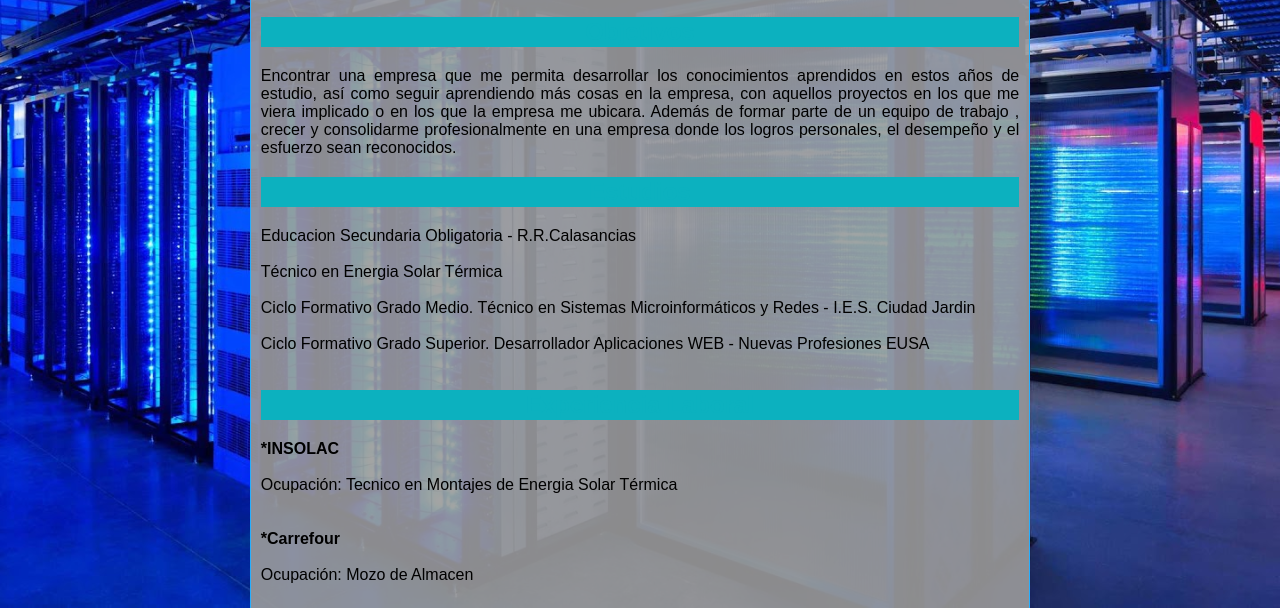
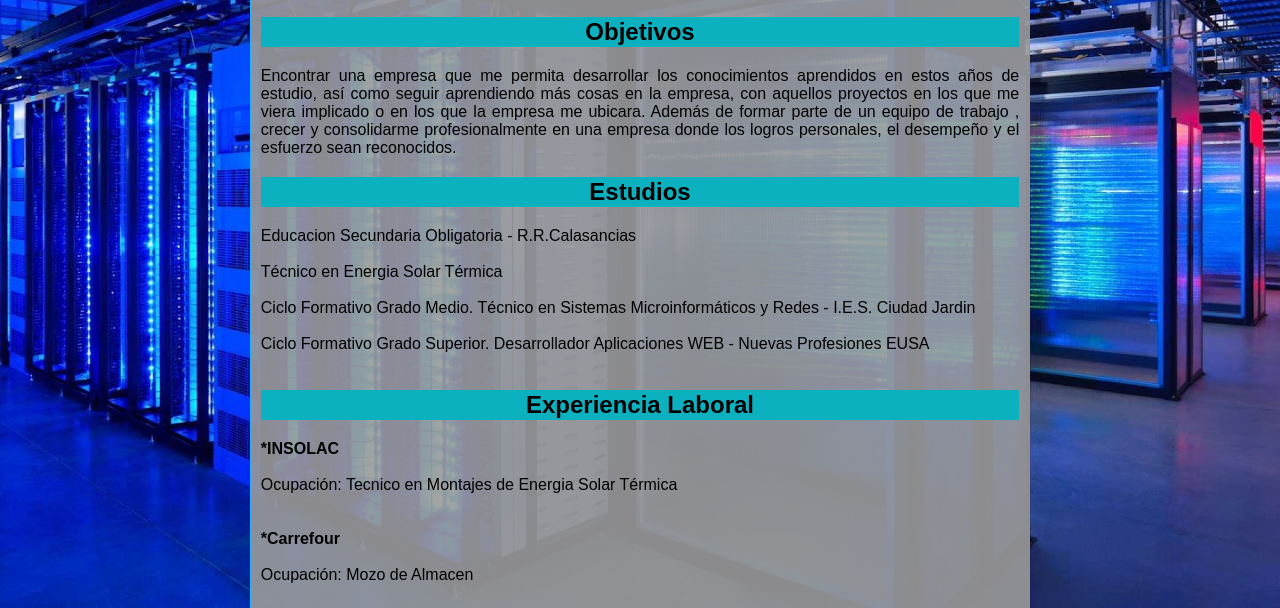
Before and after one commit to JuanCC90/JuanCC90.github.io, a plain HTML site: page index.html in a window 1280 px wide. Shown: the part 192-800 px from the top of the page. Drawn offline with Linux system fonts and the light colour scheme.

Commit message:
Seguimos trabajando con el curriculum Web

```diff
--- a/estilo.css
+++ b/estilo.css
@@ -41,7 +41,7 @@ body{
 
 .titulo{
 	border:1px solid #0CB1BF;
-	color:#0CB1BF;
+	color:#000000;
 }
 
 
```
